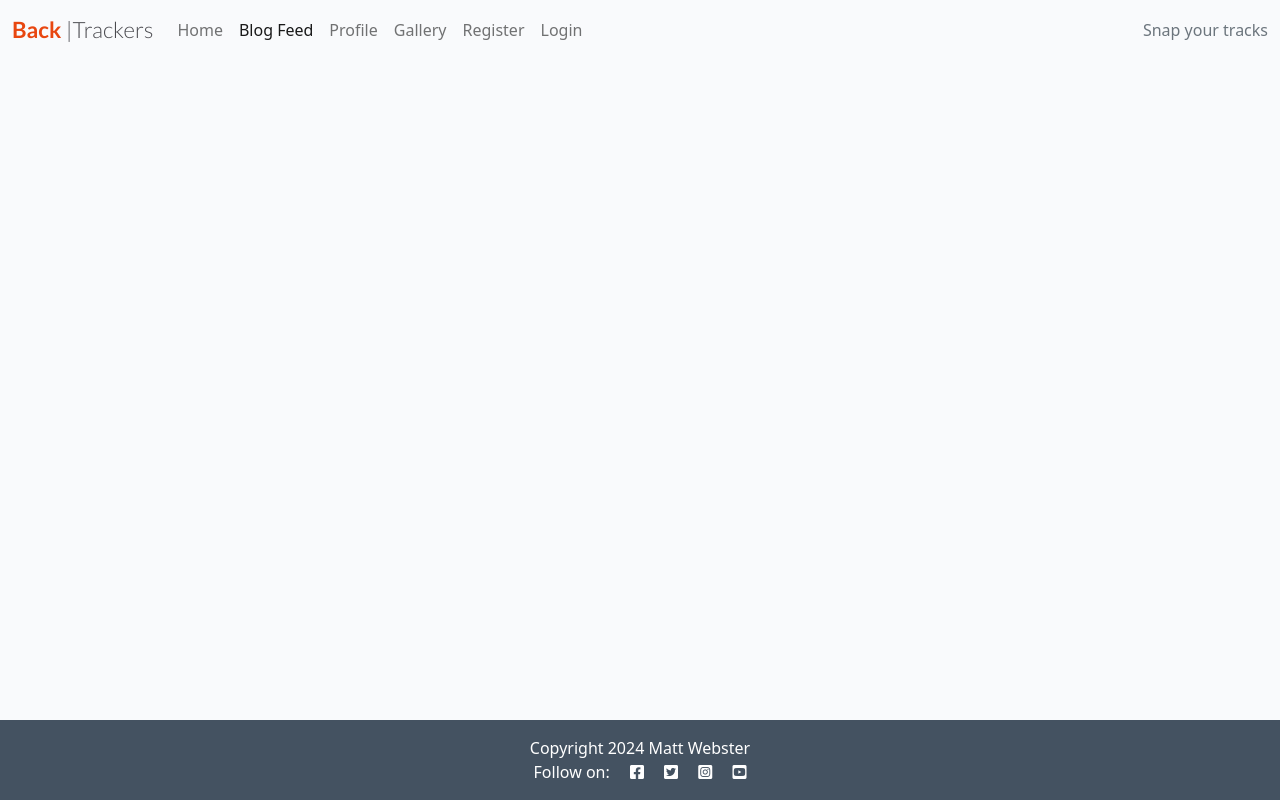
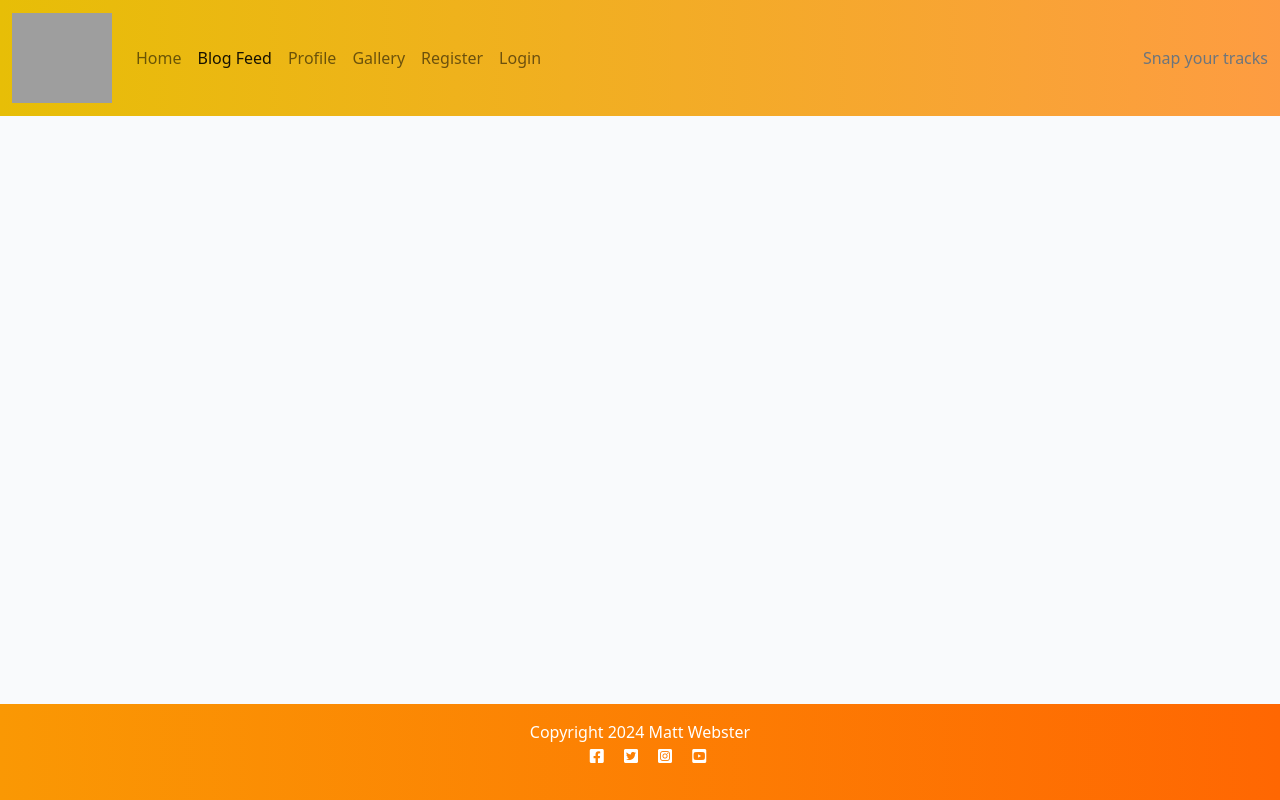
Before and after one commit to MGW-GH/BackTracking, a Django app: page /blog/ in a window 1280 px wide. Run offline with Django 4.2, Linux system fonts and the light colour scheme; data that the repository does not hold is empty; parts of the project's set-up code (start-up, migrations or seed data) failed here and were passed over; grey boxes are pictures that could not be loaded.

Commit message:
added logo image to navbar and started form and view for adding a stamp

```diff
--- a/back_tracker/settings.py
+++ b/back_tracker/settings.py
@@ -33,7 +33,7 @@ MEDIA_URL = '/media/'
 SECRET_KEY = os.environ.get("SECRET_KEY")
 
 # SECURITY WARNING: don't run with debug turned on in production!
-DEBUG = True
+DEBUG = False
 
 
 ALLOWED_HOSTS = ['8000-mgwgh-backtracking-3uz3oc5lppi.ws.codeinstitute-ide.net', '.herokuapp.com']
--- a/blog/forms.py
+++ b/blog/forms.py
@@ -13,3 +13,8 @@ class RatingForm(forms.ModelForm):
                 'max': '100',
             }),
         }
+
+class StampForm(forms.ModelForm):
+    class Meta:
+        model = Stamp
+        fields = ['title', 'country', 'location', 'image', 'status']
--- a/blog/views.py
+++ b/blog/views.py
@@ -1,9 +1,10 @@
 from django.shortcuts import render, get_object_or_404, reverse
 from django.views import generic
 from django.contrib import messages
+from django.contrib.auth.decorators import login_required
 from django.http import HttpResponseRedirect
 from .models import Stamp, Rating
-from .forms import RatingForm
+from .forms import RatingForm, StampForm
 
 # Create your views here.
 class StampList(generic.ListView):
@@ -95,3 +96,16 @@ def rating_delete(request, title, rating_id):
         messages.add_message(request, messages.ERROR, 'You can only delete your own ratings!')
 
     return HttpResponseRedirect(reverse('stamp_detail', args=[title]))
+
+def add_stamp(request):
+    if request.method == 'POST':
+        form = StampForm(request.POST)
+        if form.is_valid():
+            stamp = form.save(commit=False)  # Don't save yet
+            stamp.user = request.user  # Assign the current user to the stamp
+            stamp.save()  # Now save the stamp
+            return redirect('feed')  # Redirect to a success page, e.g., the home page
+    else:
+        form = StampForm()
+
+    return render(request, 'add_stamp.html', {'form': form})
--- a/home/templates/index.html
+++ b/home/templates/index.html
@@ -2,7 +2,7 @@
 
 {% block content %}
 
-<img src="https://res-console.cloudinary.com/dnidmsdwx/thumbnails/v1/image/upload/v1727721823/bGFyZ2VfYmFja2dyb3VuXzRiZDk5ZTg2LWZhOWEtNDg2Ni05YmNhLTc2ZjhlZTFiZjZhYV9maDNvanI=/drilldown" class="img-fluid w-100 vh-100" style="object-fit: cover;" alt="{{ mountain_back_packer }}" />
+<img src="https://res.cloudinary.com/dnidmsdwx/image/upload/backtrackerbg.jpg" class="img-fluid w-100 vh-100" style="object-fit: cover;" alt="{{ mountain_back_packer }}" />
 
 {% endblock %}
 {% block copyright %}
--- a/static/css/style.css
+++ b/static/css/style.css
@@ -1,7 +1,10 @@
-h1 {
-    color: yellowgreen;
+.bg-warning-gradient {
+    background: linear-gradient(to right, #e7be07, #ff7c02be);
 }
 
+.footer {
+    background: linear-gradient(to right, #fa9804, #ff6702);
+}
 body {
     background-color: #F9FAFC;
 }
--- a/templates/base.html
+++ b/templates/base.html
@@ -35,11 +35,11 @@
 
 <body class="d-flex flex-column h-100 main-bg">
 
+
     <!-- Navigation -->
-    <nav class="navbar navbar-expand-lg navbar-light .bg-warning">
+    <nav class="navbar navbar-expand-lg navbar-light bg-warning-gradient">
         <div class="container-fluid">
-            <a class="navbar-brand" href="{% url 'home' %}"><span class="brand"><span class="red-o">Back</span>
-                    <span class="thin">|Trackers</span></a>
+            <img src="https://res.cloudinary.com/dnidmsdwx/image/upload/backtrackerslogo_vkigkr.jpg" class="navbar-brand image-fluid" alt="{{ mountain_back_packer }}" style="height: 100px; width: 100px" />
             <button class="navbar-toggler" type="button" data-bs-toggle="collapse" data-bs-target="#navbarText"
                 aria-controls="navbarText" aria-expanded="false" aria-label="Toggle navigation">
                 <span class="navbar-toggler-icon"></span>
@@ -51,9 +51,9 @@
                             href="{% url 'home' %}">Home</a>
                     </li>
                     <li class="nav-item"></li>
-                        <a class="nav-link
+                    <a class="nav-link
                           {% if request.path == feed_url %}active{%endif%}" aria-current="page"
-                            href="{% url 'feed' %}">Blog Feed</a>
+                        href="{% url 'feed' %}">Blog Feed</a>
                     </li>
                     <li class="nav-item">
                         <a class="nav-link
@@ -97,16 +97,17 @@
     </main>
 
     <!-- Footer -->
-    <footer class="footer mt-auto py-3 dark-bg">
+    <footer class="footer mt-auto py-3 bg-warning-gradient">
         <p class="m-0 text-center text-white">
             {% block copyright %}
             Made by Code Instituter MW
             {% endblock copyright %}
-            <p class="m-0 text-center text-white">Follow on: <i class="fab fa-facebook-square ms-3"></i>
+            <p class="m-0 text-center text-white"><i class="fab fa-facebook-square ms-3"></i>
                 <i class="fab fa-twitter-square ms-3"></i>
                 <i class="fab fa-instagram-square ms-3"></i>
                 <i class="fab fa-youtube-square ms-3"></i>
             </p>
+        </p>
     </footer>
 
     <script src="https://cdn.jsdelivr.net/npm/bootstrap@5.0.1/dist/js/bootstrap.bundle.min.js"
```
